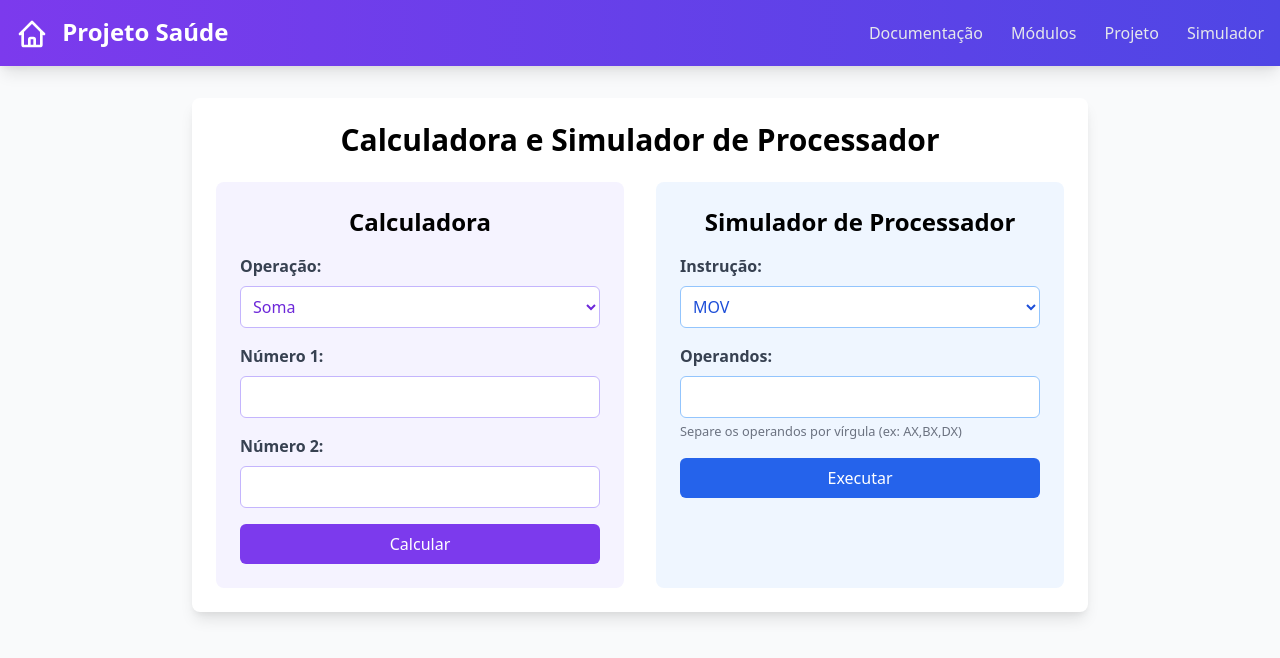
After one commit to sofiaamosqueraa/PYTHON, a Flask app: page /teste in a window 1280 px wide. The commit adds this page. Shown: the top 658 px of the page. Run offline with Flask 3, Linux system fonts and the light colour scheme.

Commit message:
calculadora, simulador

```diff
--- a/app.py
+++ b/app.py
@@ -1,4 +1,6 @@
 from flask import Flask, render_template, request
+from calculadora import app as calculadora_app
+from simulador import executar
 
 app = Flask(__name__)
 
@@ -19,5 +21,38 @@ def modulos():
 def projeto():
     return render_template('projeto.html')
 
+@app.route('/teste', methods=['GET', 'POST'])
+def teste():
+    calc_resultado = None
+    sim_resultado = None
+
+    if request.method == 'POST':
+        if 'calcular' in request.form:
+            operacao = request.form['operacao']
+            num1 = float(request.form['num1'])
+            num2 = float(request.form['num2'])
+
+            response = calculadora_app.test_client().post('/calcular', json={
+                'operacao': operacao,
+                'num1': num1,
+                'num2': num2
+            })
+
+            if response.status_code == 200:
+                calc_resultado = response.get_json().get('resultado')
+            else:
+                calc_resultado = response.get_json().get('erro')
+
+        elif 'executar' in request.form:
+            instrucao = request.form['instrucao']
+            operandos = request.form['operandos'].split(',')
+            operandos = [op.strip() for op in operandos]  # Remove espaços em branco
+
+            # Chama a função do simulador
+            sim_resultado = executar(instrucao, operandos)
+
+    return render_template('teste.html', calc_resultado=calc_resultado, sim_resultado=sim_resultado)
+
+
 if __name__ == '__main__':
     app.run(debug=True)
--- /dev/null
+++ b/simulador.py
@@ -0,0 +1,37 @@
+# simulador.py
+# Estado do processador
+registradores = {'AX': 0, 'BX': 0, 'CX': 0, 'DX': 0}
+pc = 0
+flags = {'zero': False, 'carry': False, 'overflow': False}
+
+def executar(instrucao, operandos):
+    global registradores, pc, flags
+
+    resultado = None
+    erro = None
+
+    if instrucao == 'MOV':
+        destino, valor = operandos
+        if destino in registradores:
+            registradores[destino] = int(valor)
+        else:
+            erro = f"Registrador {destino} não existe"
+    elif instrucao == 'ADD':
+        # Verifica se todos os operandos são registradores válidos
+        if all(op in registradores for op in operandos):
+            resultado = sum(registradores[op] for op in operandos)  # Soma todos os registradores
+            # Atualiza o primeiro registrador com o resultado
+            registradores[operandos[0]] = resultado
+            flags['zero'] = (resultado == 0)
+            flags['carry'] = (resultado > 65535)
+        else:
+            erro = "Um ou mais registradores inválidos"
+
+    pc += 1
+
+    return {
+        'resultado': resultado,
+        'registradores': registradores,
+        'pc': pc,
+        'erro': erro
+    }
--- a/templates/base.html
+++ b/templates/base.html
@@ -5,14 +5,7 @@
     <meta charset="UTF-8">
     <meta name="viewport" content="width=device-width, initial-scale=1.0">
     <title>{% block title %}Título Padrão{% endblock %}</title>
-    <script src="https://cdn.tailwindcss.com"></script>
-    <link href="https://fonts.googleapis.com/css2?family=Poppins:wght@300;400;600;700&display=swap" rel="stylesheet">
-    <link rel="stylesheet" href="{{ url_for('static', filename='css/styles.css') }}">
-    <style>
-        body {
-            font-family: 'Poppins', sans-serif;
-        }
-    </style>
+    <link href="https://cdn.jsdelivr.net/npm/tailwindcss@2.2.19/dist/tailwind.min.css" rel="stylesheet">
 </head>
 
 <body class="bg-gray-50">
@@ -29,6 +22,7 @@
                 <a class="text-gray-200 hover:text-white transition duration-300 border-b-2 border-transparent hover:border-white pb-1" href="/documentacao">Documentação</a>
                 <a class="text-gray-200 hover:text-white transition duration-300 border-b-2 border-transparent hover:border-white pb-1" href="/modulos">Módulos</a>
                 <a class="text-gray-200 hover:text-white transition duration-300 border-b-2 border-transparent hover:border-white pb-1" href="/projeto">Projeto</a>
+                <a class="text-gray-200 hover:text-white transition duration-300 border-b-2 border-transparent hover:border-white pb-1" href="/teste">Simulador</a>
             </div>
         </div>
     </nav>
--- /dev/null
+++ b/templates/teste.html
@@ -0,0 +1,83 @@
+{% extends "base.html" %}
+
+{% block title %}Calculadora e Simulador de Processador{% endblock %}
+
+{% block content %}
+<div class="max-w-4xl mx-auto bg-white shadow-lg rounded-lg p-6 mt-8">
+    <h1 class="text-3xl font-bold mb-6 text-center">Calculadora e Simulador de Processador</h1>
+
+    <div class="grid grid-cols-1 md:grid-cols-2 gap-8">
+        <!-- Calculadora -->
+        <div class="bg-purple-50 p-6 rounded-lg">
+            <h2 class="text-2xl font-bold mb-4 text-center">Calculadora</h2>
+            <form action="/teste" method="post">
+                <div class="mb-4">
+                    <label for="operacao" class="block text-gray-700 font-semibold mb-2">Operação:</label>
+                    <select name="operacao" id="operacao" required class="block w-full border border-purple-300 rounded-md p-2 bg-white text-purple-700 focus:outline-none focus:ring-2 focus:ring-purple-500 focus:border-transparent">
+                        <option value="soma">Soma</option>
+                        <option value="subtracao">Subtração</option>
+                        <option value="multiplicacao">Multiplicação</option>
+                        <option value="divisao">Divisão</option>
+                    </select>
+                </div>
+
+                <div class="mb-4">
+                    <label for="num1" class="block text-gray-700 font-semibold mb-2">Número 1:</label>
+                    <input type="number" name="num1" id="num1" required class="block w-full border border-purple-300 rounded-md p-2 bg-white text-purple-700 focus:outline-none focus:ring-2 focus:ring-purple-500 focus:border-transparent">
+                </div>
+
+                <div class="mb-4">
+                    <label for="num2" class="block text-gray-700 font-semibold mb-2">Número 2:</label>
+                    <input type="number" name="num2" id="num2" required class="block w-full border border-purple-300 rounded-md p-2 bg-white text-purple-700 focus:outline-none focus:ring-2 focus:ring-purple-500 focus:border-transparent">
+                </div>
+
+                <button type="submit" name="calcular" value="1" class="w-full bg-purple-600 text-white py-2 rounded-md hover:bg-purple-700 transition duration-300">Calcular</button>
+            </form>
+
+            {% if calc_resultado is not none %}
+                <div class="mt-4 p-4 bg-purple-100 border-l-4 border-purple-500 text-purple-700 rounded-md">
+                    <h3 class="text-xl text-center font-bold">Resultado:</h3>
+                    <p class="text-center text-lg">{{ calc_resultado }}</p>
+                </div>
+            {% endif %}
+        </div>
+
+        <!-- Simulador de Processador -->
+        <div class="bg-blue-50 p-6 rounded-lg">
+            <h2 class="text-2xl font-bold mb-4 text-center">Simulador de Processador</h2>
+            <form action="/teste" method="post">
+                <div class="mb-4">
+                    <label for="instrucao" class="block text-gray-700 font-semibold mb-2">Instrução:</label>
+                    <select name="instrucao" id="instrucao" required class="block w-full border border-blue-300 rounded-md p-2 bg-white text-blue-700 focus:outline-none focus:ring-2 focus:ring-blue-500 focus:border-transparent">
+                        <option value="MOV">MOV</option>
+                        <option value="ADD">ADD</option>
+                        <!-- Adicione mais instruções aqui -->
+                    </select>
+                </div>
+
+                <div class="mb-4">
+                    <label for="operandos" class="block text-gray-700 font-semibold mb-2">Operandos:</label>
+                    <input type="text" name="operandos" id="operandos" required class="block w-full border border-blue-300 rounded-md p-2 bg-white text-blue-700 focus:outline-none focus:ring-2 focus:ring-blue-500 focus:border-transparent">
+                    <small class="text-gray-500">Separe os operandos por vírgula (ex: AX,BX,DX)</small>
+                </div>
+
+                <button type="submit" name="executar" value="1" class="w-full bg-blue-600 text-white py-2 rounded-md hover:bg-blue-700 transition duration-300">Executar</button>
+            </form>
+
+{% if sim_resultado %}
+    <div class="mt-4 p-4 bg-blue-100 border-l-4 border-blue-500 text-blue-700 rounded-md">
+        <h3 class="text-xl font-bold">Resultado:</h3>
+        <p>Resultado: {{ sim_resultado.resultado }}</p>
+        <p>Registradores:</p>
+        <ul>
+            {% for reg, valor in sim_resultado.registradores.items() %}
+                <li>{{ reg }}: {{ valor }}</li>
+            {% endfor %}
+        </ul>
+        <p>PC: {{ sim_resultado.pc }}</p>
+    </div>
+{% endif %}
+        </div>
+    </div>
+</div>
+{% endblock %}
```
Also changed, not shown: calculadora.py (added, +43 -0 lines).
